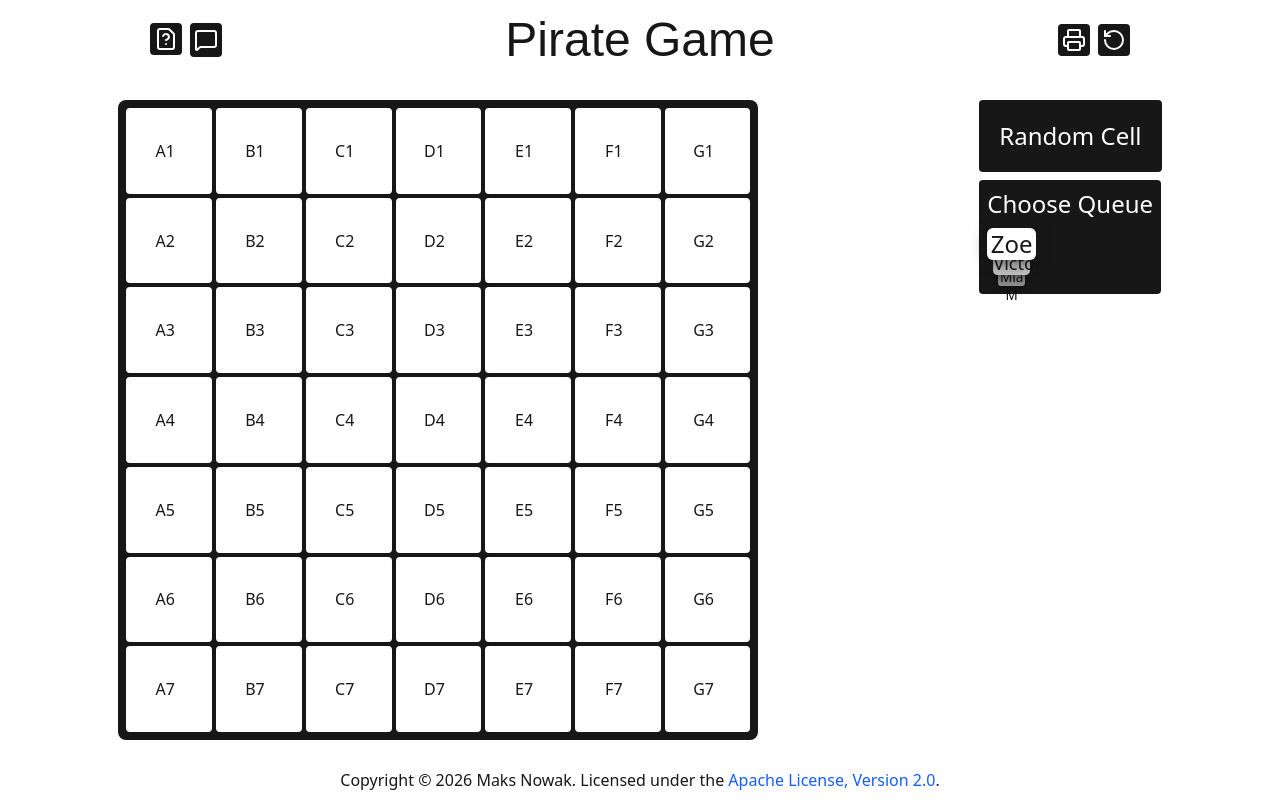
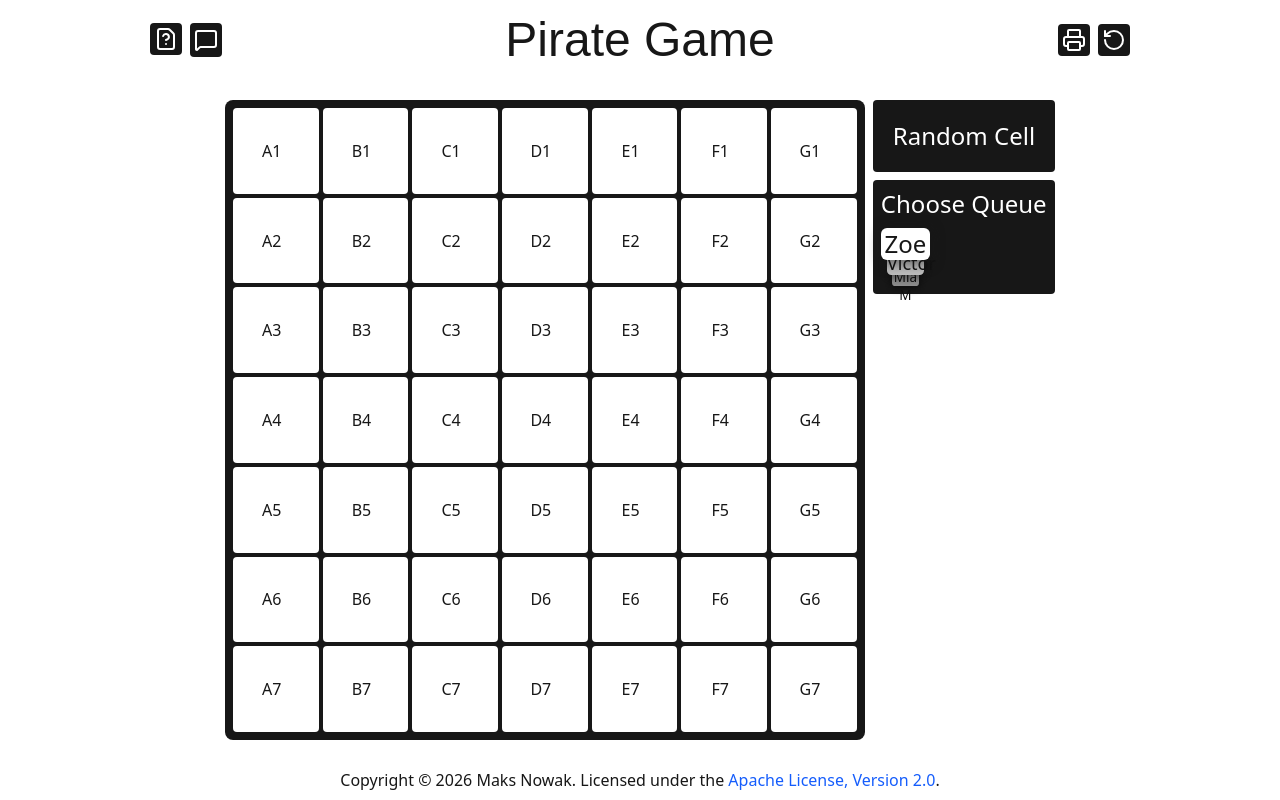
Before and after one commit to f2reninj5/Pirate-Game, a Next.js app: page / in a window 1280 px wide. Built offline with nearby package versions, Linux system fonts and the light colour scheme; a web font is replaced by a local one.

Commit message:
Update main game layout

```diff
--- a/src/app/layout.tsx
+++ b/src/app/layout.tsx
@@ -46,7 +46,7 @@ export default function RootLayout({
                 <ResetDialog></ResetDialog>
               </span>
             </header>
-            <main className="flex flex-row justify-around flex-wrap">
+            <main className="flex flex-row justify-center gap-2 flex-wrap">
               {children}
             </main>
             <footer className="flex flex-row justify-center items-center">
```
